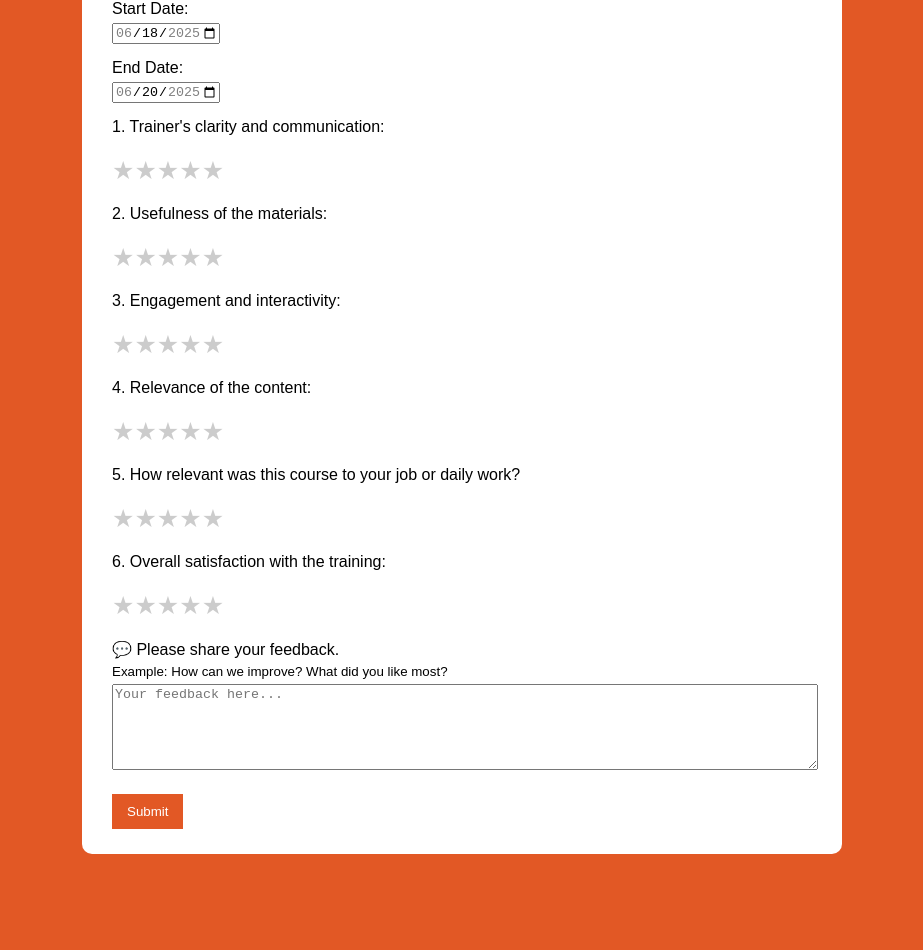
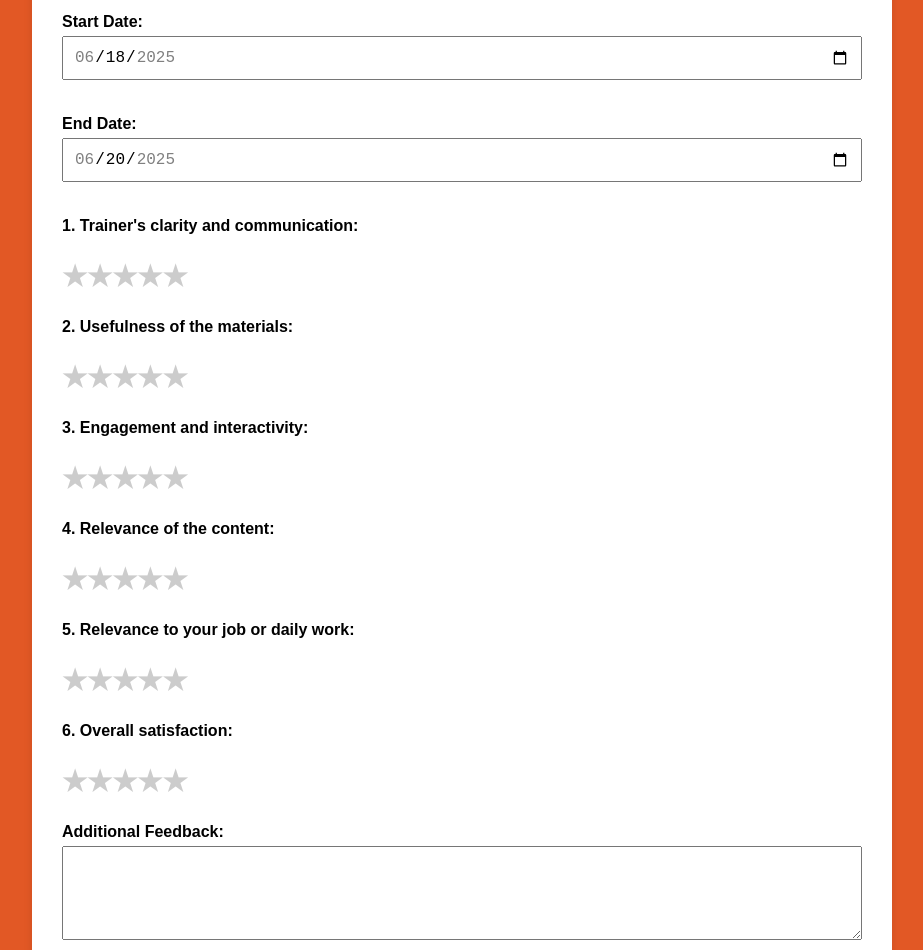
Before and after one commit to marshaltraining/generalfeedback, a plain HTML site: page index.html in a window 1280 px wide. Shown: the part 113-1063 px from the top of the page, without its empty margins (178-1101 px from the left). Before the commit the page ends 987 px from the top, so only its background shows below. Drawn offline with Linux system fonts and the light colour scheme.

Commit message:
Add files via upload

```diff
--- a/index.html
+++ b/index.html
@@ -1,29 +1,39 @@
 <!DOCTYPE html>
 <html lang="en">
 <head>
-  <meta charset="UTF-8" />
-  <meta name="viewport" content="width=device-width, initial-scale=1.0" />
+  <meta charset="UTF-8">
+  <meta name="viewport" content="width=device-width, initial-scale=1.0">
   <title>Training Feedback Form</title>
   <style>
     body {
       background-color: #E25825;
       font-family: Arial, sans-serif;
-      margin: 0;
       padding: 20px;
     }
     .container {
-      max-width: 700px;
+      max-width: 800px;
       margin: 0 auto;
       background: #fff;
-      padding: 25px 30px;
+      padding: 30px;
       border-radius: 10px;
+      box-shadow: 0 4px 8px rgba(0,0,0,0.1);
     }
     h2 {
       text-align: center;
+      margin-bottom: 20px;
     }
     label {
       display: block;
-      margin: 15px 0 5px;
+      margin: 20px 0 5px;
+      font-weight: bold;
+    }
+    input[type="date"],
+    textarea {
+      width: 100%;
+      padding: 10px;
+      font-size: 16px;
+      margin-bottom: 15px;
+      box-sizing: border-box;
     }
     .stars {
       display: flex;
@@ -34,32 +44,27 @@
       display: none;
     }
     .stars label {
-      font-size: 25px;
+      font-size: 28px;
       color: #ccc;
       cursor: pointer;
     }
-    .stars input:checked ~ label {
-      color: #f90;
-    }
+    .stars input:checked ~ label,
     .stars label:hover,
     .stars label:hover ~ label {
-      color: #fc0;
-    }
-    textarea {
-      width: 100%;
-      height: 80px;
-      resize: vertical;
+      color: #ffca08;
     }
     button {
+      background: #007BFF;
+      color: white;
+      padding: 12px 20px;
+      border: none;
+      font-size: 16px;
+      border-radius: 5px;
+      cursor: pointer;
       margin-top: 20px;
-      padding: 10px 15px;
-      background: #E25825;
-      color: white;
-      border: none;
-      cursor: pointer;
     }
     button:hover {
-      background: #c1461b;
+      background: #0056b3;
     }
   </style>
 </head>
@@ -75,7 +80,7 @@
 
       <label>1. Trainer's clarity and communication:</label>
       <div class="stars">
-        <input type="radio" name="q1" value="5" required id="q1-5"><label for="q1-5">&#9733;</label>
+        <input type="radio" name="q1" value="5" id="q1-5" required><label for="q1-5">&#9733;</label>
         <input type="radio" name="q1" value="4" id="q1-4"><label for="q1-4">&#9733;</label>
         <input type="radio" name="q1" value="3" id="q1-3"><label for="q1-3">&#9733;</label>
         <input type="radio" name="q1" value="2" id="q1-2"><label for="q1-2">&#9733;</label>
@@ -84,7 +89,7 @@
 
       <label>2. Usefulness of the materials:</label>
       <div class="stars">
-        <input type="radio" name="q2" value="5" required id="q2-5"><label for="q2-5">&#9733;</label>
+        <input type="radio" name="q2" value="5" id="q2-5" required><label for="q2-5">&#9733;</label>
         <input type="radio" name="q2" value="4" id="q2-4"><label for="q2-4">&#9733;</label>
         <input type="radio" name="q2" value="3" id="q2-3"><label for="q2-3">&#9733;</label>
         <input type="radio" name="q2" value="2" id="q2-2"><label for="q2-2">&#9733;</label>
@@ -93,7 +98,7 @@
 
       <label>3. Engagement and interactivity:</label>
       <div class="stars">
-        <input type="radio" name="q3" value="5" required id="q3-5"><label for="q3-5">&#9733;</label>
+        <input type="radio" name="q3" value="5" id="q3-5" required><label for="q3-5">&#9733;</label>
         <input type="radio" name="q3" value="4" id="q3-4"><label for="q3-4">&#9733;</label>
         <input type="radio" name="q3" value="3" id="q3-3"><label for="q3-3">&#9733;</label>
         <input type="radio" name="q3" value="2" id="q3-2"><label for="q3-2">&#9733;</label>
@@ -102,68 +107,59 @@
 
       <label>4. Relevance of the content:</label>
       <div class="stars">
-        <input type="radio" name="q4" value="5" required id="q4-5"><label for="q4-5">&#9733;</label>
+        <input type="radio" name="q4" value="5" id="q4-5" required><label for="q4-5">&#9733;</label>
         <input type="radio" name="q4" value="4" id="q4-4"><label for="q4-4">&#9733;</label>
         <input type="radio" name="q4" value="3" id="q4-3"><label for="q4-3">&#9733;</label>
         <input type="radio" name="q4" value="2" id="q4-2"><label for="q4-2">&#9733;</label>
         <input type="radio" name="q4" value="1" id="q4-1"><label for="q4-1">&#9733;</label>
       </div>
 
-      <label>5. How relevant was this course to your job or daily work?</label>
+      <label>5. Relevance to your job or daily work:</label>
       <div class="stars">
-        <input type="radio" name="q6" value="5" required id="q6-5"><label for="q6-5">&#9733;</label>
+        <input type="radio" name="q6" value="5" id="q6-5" required><label for="q6-5">&#9733;</label>
         <input type="radio" name="q6" value="4" id="q6-4"><label for="q6-4">&#9733;</label>
         <input type="radio" name="q6" value="3" id="q6-3"><label for="q6-3">&#9733;</label>
         <input type="radio" name="q6" value="2" id="q6-2"><label for="q6-2">&#9733;</label>
         <input type="radio" name="q6" value="1" id="q6-1"><label for="q6-1">&#9733;</label>
       </div>
 
-      <label>6. Overall satisfaction with the training:</label>
+      <label>6. Overall satisfaction:</label>
       <div class="stars">
-        <input type="radio" name="q5" value="5" required id="q5-5"><label for="q5-5">&#9733;</label>
+        <input type="radio" name="q5" value="5" id="q5-5" required><label for="q5-5">&#9733;</label>
         <input type="radio" name="q5" value="4" id="q5-4"><label for="q5-4">&#9733;</label>
         <input type="radio" name="q5" value="3" id="q5-3"><label for="q5-3">&#9733;</label>
         <input type="radio" name="q5" value="2" id="q5-2"><label for="q5-2">&#9733;</label>
         <input type="radio" name="q5" value="1" id="q5-1"><label for="q5-1">&#9733;</label>
       </div>
 
-      <label for="feedback">💬 Please share your feedback.</label>
-      <small style="display:block; margin-bottom:5px;">Example: How can we improve? What did you like most?</small>
-      <textarea name="feedback" id="feedback" placeholder="Your feedback here..." required></textarea>
+      <label for="feedback">Additional Feedback:</label>
+      <textarea name="feedback" id="feedback" rows="4" required></textarea>
 
-      <button type="submit">Submit</button>
+      <button type="submit">Submit Feedback</button>
     </form>
   </div>
 
   <script>
-    document.getElementById("feedback-form").addEventListener("submit", async function (e) {
+    document.getElementById("feedback-form").addEventListener("submit", async function(e) {
       e.preventDefault();
-
       const form = e.target;
-      const formData = new FormData(form);
-      const data = Object.fromEntries(formData.entries());
+      const data = Object.fromEntries(new FormData(form).entries());
 
       try {
-        const response = await fetch(
-          "https://script.google.com/macros/s/AKfycbzKGhDrPJPEs3902EG6ZWg_PgA6EiC7x4bK_Kr3i6Ep3fbcYpoVHZpLcIKV2B0gu321/exec",
-          {
-            method: "POST",
-            mode: "cors",
-            headers: {
-              "Content-Type": "application/json"
-            },
-            body: JSON.stringify(data)
-          }
-        );
-
+        const response = await fetch("https://script.google.com/macros/s/AKfycbzbmvzOLb1ypKromZDm9ZfOe2EJuHxovy17KSXNt3W7vhk9eaRTFeuHqur37MS1tvag8w/exec", {
+          method: "POST",
+          headers: {
+            "Content-Type": "application/json"
+          },
+          body: JSON.stringify(data)
+        });
         if (response.ok) {
           window.location.href = "thankyou.html";
         } else {
-          alert("There was a problem submitting the form.");
+          alert("Submission failed. Please try again.");
         }
-      } catch (error) {
-        console.error("Submission failed:", error);
-        alert("Failed to submit. Please try again later.");
+      } catch (err) {
+        alert("Submission failed: " + err.message);
       }
     });
   </script>
```
